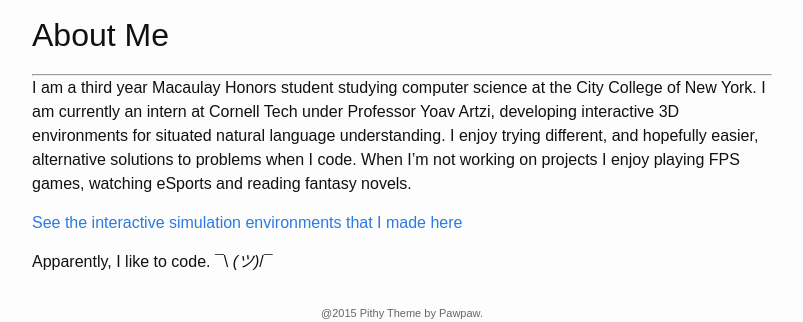
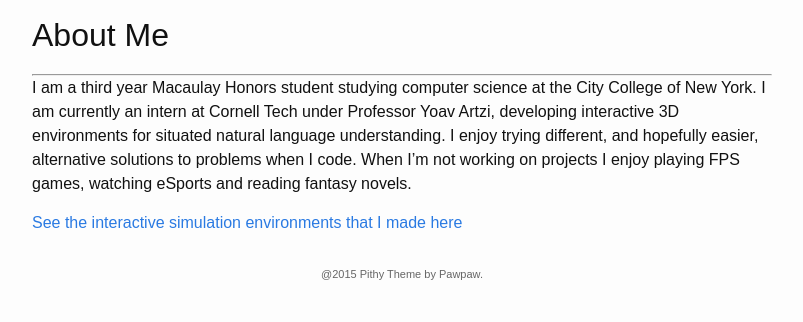
Before and after one commit to s1cyan/s1cyan.github.io, a Jekyll site: the page built from index.md, in a window 1280 px wide, cut to the strip 708-1030 px from the top of the page. Shown: the whole strip, without its empty margins (238-1041 px from the left). Built offline with Jekyll 4.4.1, drawn with Linux system fonts in a browser that asks for light colours; after the commit the page ends 991 px from its top, so only the background shows below that.

Commit message:
Took out a shruggy face and updated resume word doc - WIP

```diff
--- a/index.md
+++ b/index.md
@@ -15,6 +15,3 @@ working on projects I enjoy playing FPS games, watching eSports and reading fant
 
 
 <a href="http://ec2-52-91-17-127.compute-1.amazonaws.com" target="_blank">See the interactive simulation environments that I made here</a>
-
-
-Apparently, I like to code. ¯\ _(ツ)_/¯
```
Also changed, not shown: 1 other file.
